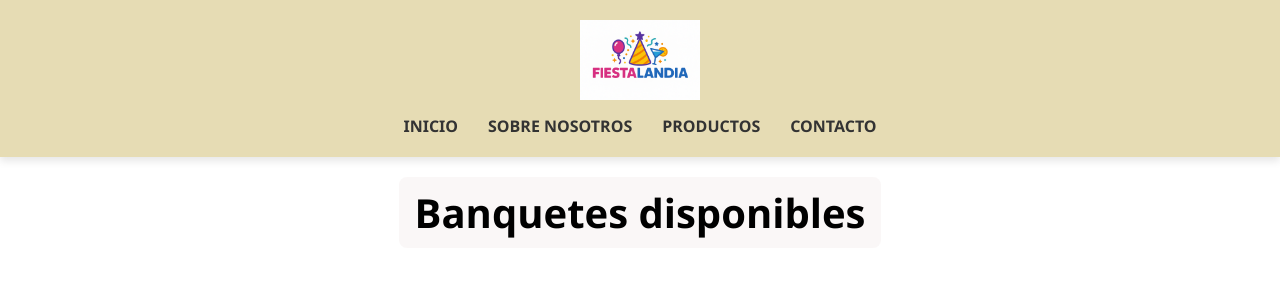
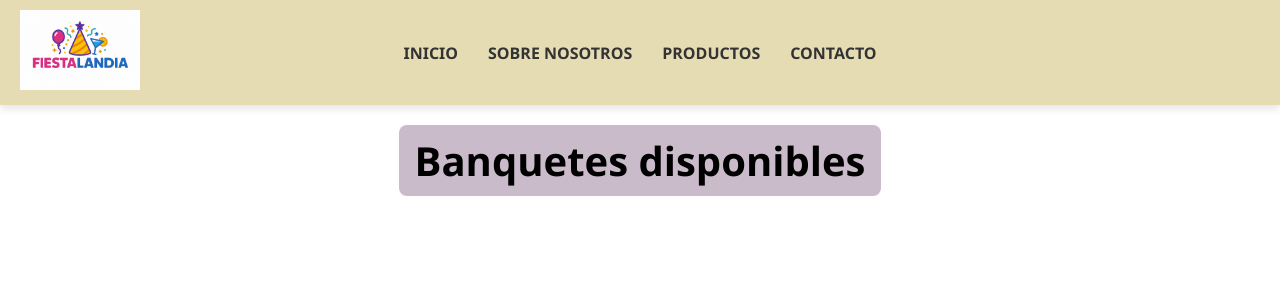
Before and after one commit to Mildred2608/FiestaLandia, a React (Create React App) app in the folder FiestaLandia/frontend/: page /#/banquetes in a window 1280 px wide. Shown: the top 300 px of the page. Built offline with nearby package versions, Linux system fonts and the light colour scheme.

Commit message:
Actualización de menu de busqueda

```diff
--- a/FiestaLandia/frontend/src/styles/style.css
+++ b/FiestaLandia/frontend/src/styles/style.css
@@ -6,29 +6,67 @@ body, html {
     font-family: 'Segoe UI', Tahoma, Geneva, Verdana, sans-serif;
 }
 
-/* === Navbar === */
+/*navbar*/
+/* === Navbar modificado === */
 .navbar {
-    display: flex;
-    flex-direction: column;
-    align-items: center;
-    background-color: rgb(230, 220, 180);
-    padding: 20px 0;
-    box-shadow: 0 4px 8px rgba(0, 0, 0, 0.1);
-}
-
-.logo-container {
-    text-align: center;
-    margin-bottom: 10px;
+  display: flex;
+  align-items: center;
+  background-color: rgb(230, 220, 180);
+  padding: 10px 20px;
+  box-shadow: 0 4px 8px rgba(0, 0, 0, 0.1);
+  position: relative; /* Necesario para el posicionamiento absoluto */
 }
 
 .logo {
-    height: 80px;
+  height: 80px;
+  /* El logo se queda pegado a la izquierda por defecto */
+}
+
+.menu {
+  display: flex;
+  gap: 30px;
+  list-style: none;
+  margin: 0;
+  padding: 0;
+  position: absolute;
+  left: 50%;
+  transform: translateX(-50%);
+}
+
+.menu li a {
+  text-decoration: none;
+  color: #333;
+  font-weight: bold;
+  font-size: 16px;
+  transition: color 0.3s;
+  white-space: nowrap; /* Evita que el texto se divida en varias líneas */
+}
+
+.menu li a:hover {
+  color: #5244cf;
+}
+
+/* Versión responsive */
+@media (max-width: 768px) {
+  .navbar {
+    flex-direction: column;
+    padding: 15px;
+  }
+
+  .menu {
+    position: static;
+    transform: none;
+    margin-top: 15px;
+    flex-wrap: wrap;
+    justify-content: center;
+  }
 }
 
 /* === Menú de navegación === */
 .menu {
     list-style: none;
     display: flex;
+    align-items: center;
     gap: 30px;
     padding: 0;
     margin: 0;
@@ -36,6 +74,7 @@ body, html {
 
 .menu li a {
     text-decoration: none;
+    align-items: center;
     color: #333;
     font-weight: bold;
     font-size: 16px;
@@ -60,7 +99,7 @@ body, html {
 
 .contenido {
     background-color: rgba(255, 255, 255, 0.85); /* Panel semitransparente */
-    padding: 40px;
+    padding: 80px;
     border-radius: 12px;
     box-shadow: 0 0 15px rgba(0,0,0,0.3);
 }
@@ -112,7 +151,7 @@ h1 {
   font-size: 2.5rem;
   font-weight: bold;
   text-align: center;
-  background-color: rgba(247, 242, 242, 0.6);
+  background-color: rgb(202, 187, 202);
   text-shadow: none;
   margin: 20px auto;
   padding: 0.5rem 1rem;
@@ -211,7 +250,7 @@ body, .contenedor-padre {
 .boton-regresar {
   position: absolute;
   top: 8rem;     /* Baja el botón */
-  left: 6rem;    /* Lo pega a la izquierda */
+  left: 8rem;    /* Lo pega a la izquierda */
   background-color: #406dff;
   color: white;
   padding: 0.6rem 1.2rem;
```
Also changed, not shown: FiestaLandia/frontend/src/App.css (+5 -3 lines).
